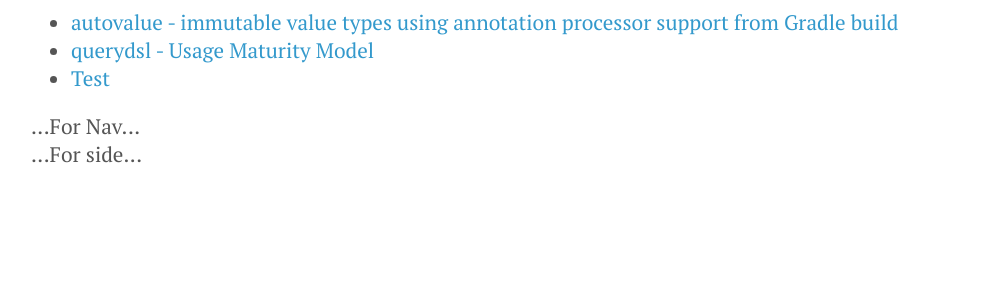
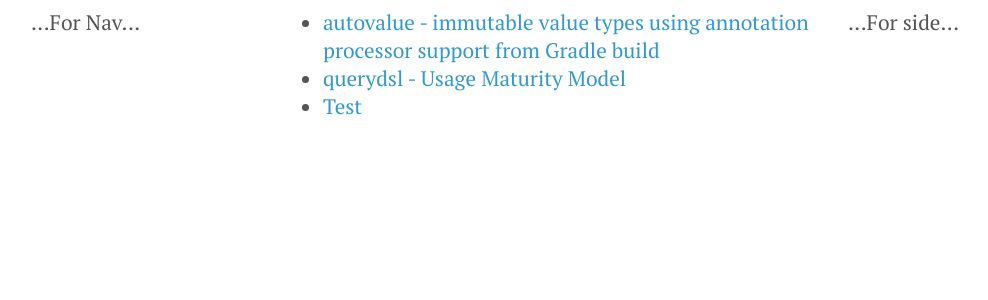
Before and after one commit to griffio/griffio.github.io, a Jekyll site: the page built from index.html, in a window 1280 px wide. Shown: the top 300 px of the page, without its empty margins (145-1133 px from the left). Built offline with Jekyll 4.4.1, drawn with Linux system fonts in a browser that asks for light colours; nearby versions of some CDN libraries.

Commit message:
Update styles.css

```diff
--- a/stylesheets/styles.css
+++ b/stylesheets/styles.css
@@ -258,3 +258,26 @@
 code, pre {
   font-family: Menlo, Monaco, "Courier New", monospace;
 }
+
+.griffio, .griffio-body {
+  display: flex;
+  flex-direction: column;
+}
+
+.griffio-nav {
+  order: -1;
+}
+
+@media (min-width: 720px) {
+  .griffio-body {
+    flex-direction: row;
+    flex: 1;
+  }
+  .griffio-content {
+    flex: 1;
+  }
+  .griffio-nav, .griffio-ads {
+    /* 12em is the width of the columns */
+    flex: 0 0 12em;
+  }
+}
```
